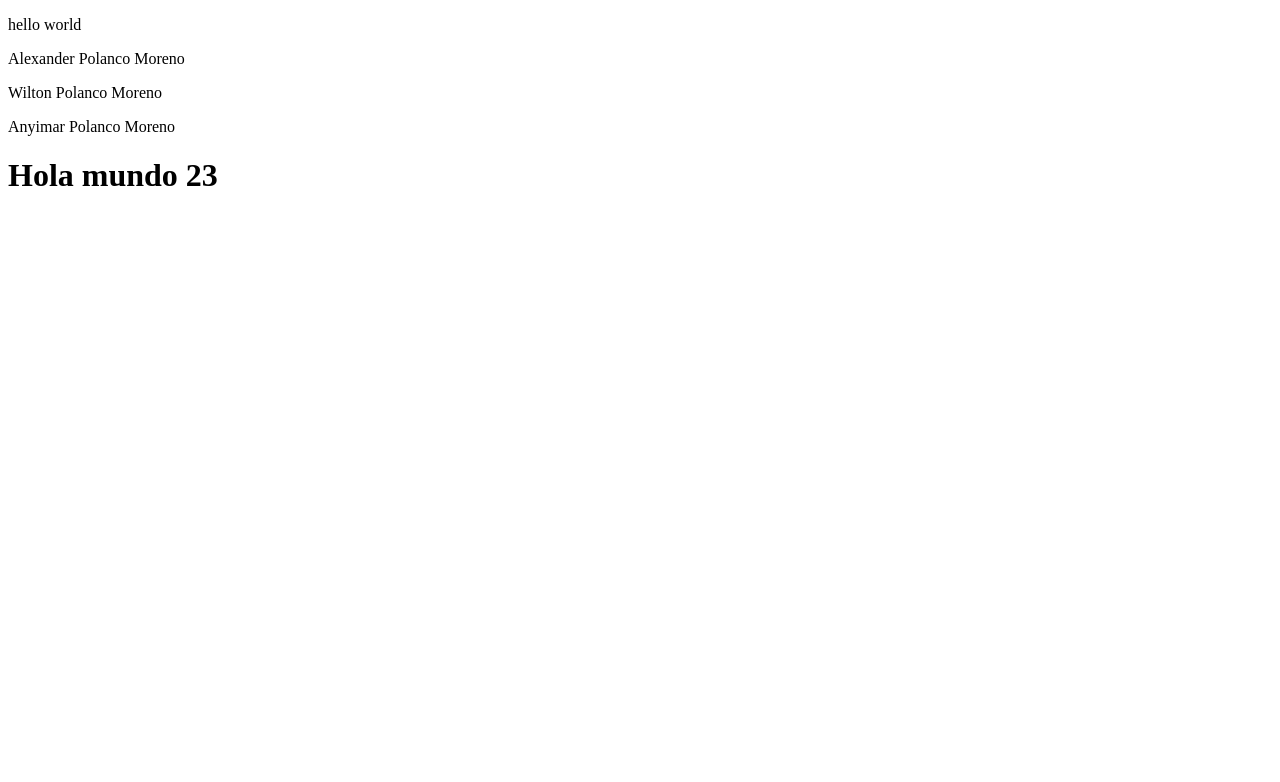
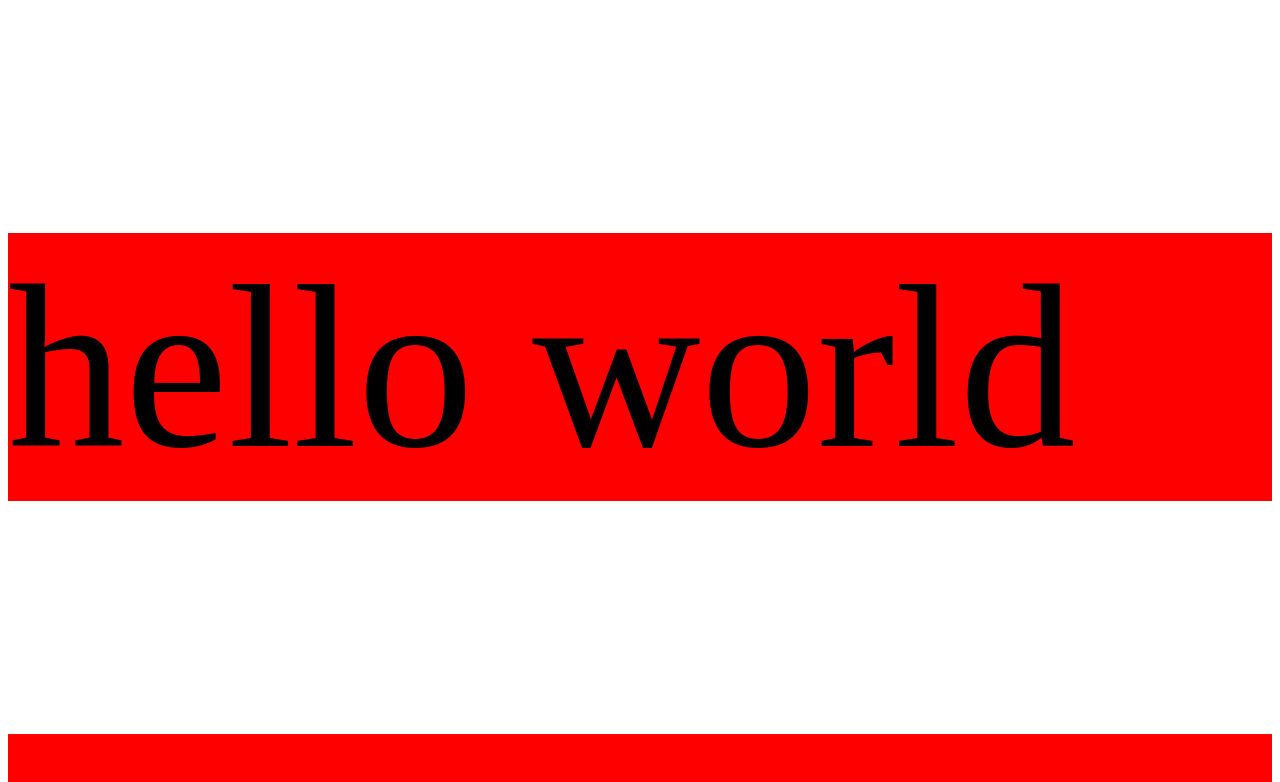
Before and after one commit to AlexanderPM11/exampleGitAndGithub, a plain HTML site: page index.html in a window 1280 px wide. Shown: the top 782 px of the page. Drawn offline with Linux system fonts and the light colour scheme.

Commit message:
Agregue el index1.html

```diff
--- a/css/style.css
+++ b/css/style.css
@@ -1,4 +1,4 @@
-body{
+p{
     background-color: red;
-    font-size:23px
+    font-size:233px;
 }
--- a/index.html
+++ b/index.html
@@ -5,6 +5,7 @@
     <meta http-equiv="X-UA-Compatible" content="IE=edge">
     <meta name="viewport" content="width=device-width, initial-scale=1.0">
     <title>Document</title>
+    <link rel="stylesheet" href="/css/style.css">
 </head>
 <body>
     <p>hello world</p>
```
